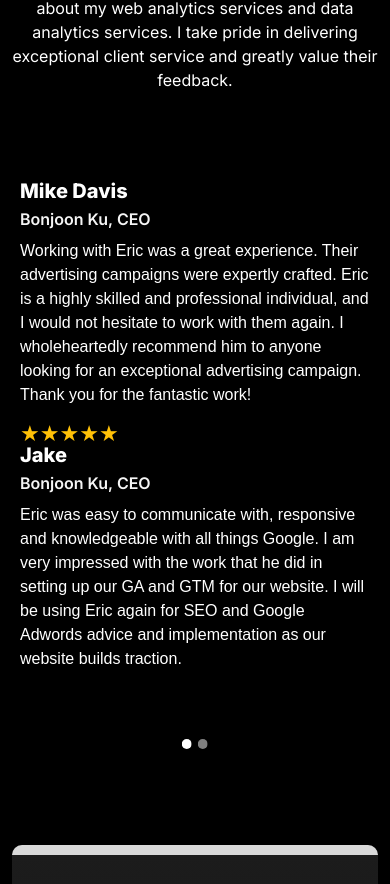
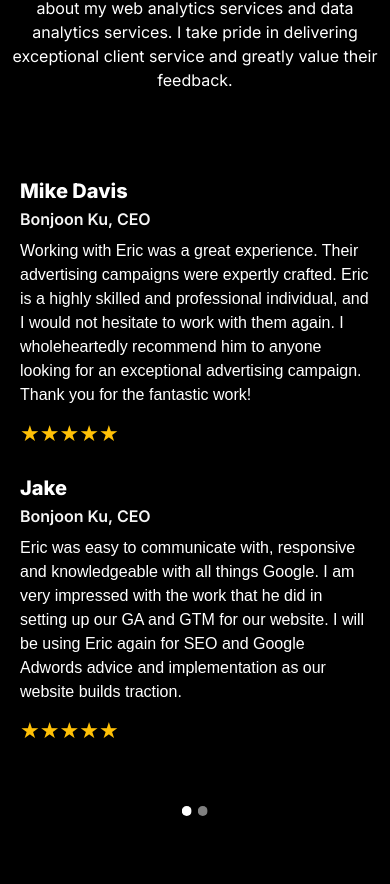
Before and after one commit to ericanalytics/ericanalytics, a Next.js app: page / in a window 390 px wide. Shown: the part 7355-8239 px from the top of the page. Built offline with nearby package versions, Linux system fonts and the light colour scheme.

Commit message:
crousel height

```diff
--- a/app/style.css
+++ b/app/style.css
@@ -817,7 +817,9 @@ div#services .row .col-md-4{
   .service-card h3 {
     font-size: 1.1rem;
   }
-
+  .col-lg-5.review-box {
+    max-height: 34vh;
+}
   .service-card p {
     font-size: 0.9rem;
   }
```
